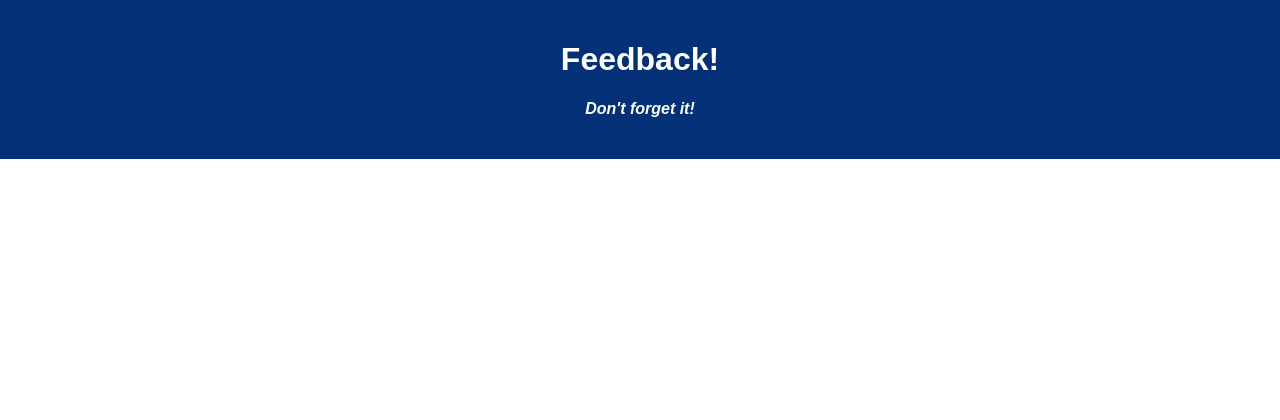
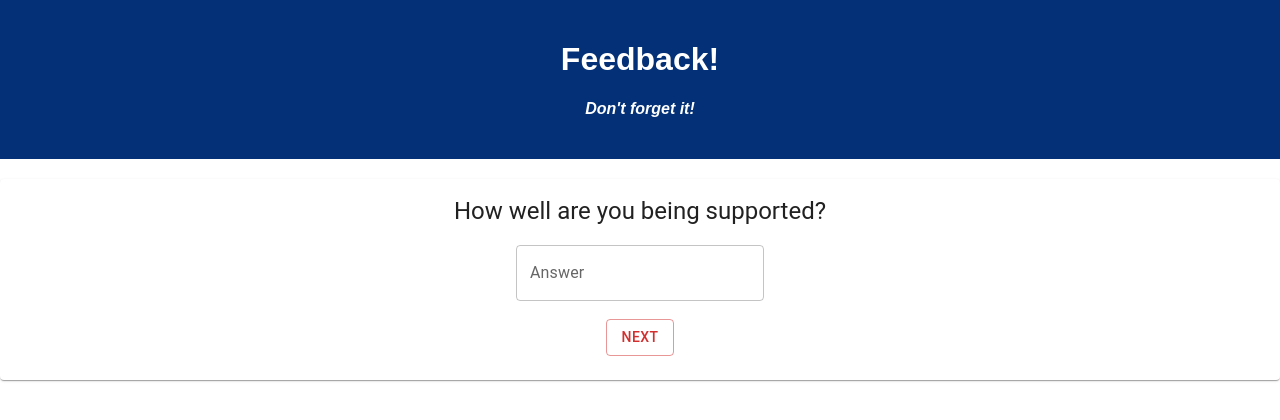
Before and after one commit to mtorres913/weekend-redux-feedback-loop, a React (Create React App) app: page /#/page-3 in a window 1280 px wide. Before the commit this address led to /#/page-5. Shown: the top 420 px of the page. Built offline with nearby package versions, Linux system fonts and the light colour scheme.

Commit message:
completed componnets pageone through page four, added reducers to show for review and submission on pageFive component

```diff
--- a/src/components/Pages/PageFive.jsx
+++ b/src/components/Pages/PageFive.jsx
@@ -1,8 +1,68 @@
+import Button from '@mui/material/Button';
+import Card from '@mui/material/Card';
+import CardActions from '@mui/material/CardActions';
+import CardContent from '@mui/material/CardContent';
+import { Typography, TextField } from '@mui/material';
+import Grid from '@mui/material/Grid';
+import React from 'react';
+import { useDispatch, useSelector } from 'react-redux';
+import { useHistory } from 'react-router-dom';
 
-function PageOne(){
+
+function PageFive(){
+    const history = useHistory();
+    const dispatch = useDispatch();
+
+    const comments = useSelector(store => store.comments)
+    const feeling = useSelector(store => store.feeling)
+    const understanding = useSelector(store => store.understanding)
+    const support = useSelector(store => store.support)
+
+
+
+    const nextPage = () => {
+    return history.push('/page-5')
+    }
+
     return (
-        <>
-        </>
+        <Grid item xs={12} md={4}>
+            <Card sx={{ minWidth: 275 }} >
+                <CardContent>
+                    <Typography
+                        variant="h5"
+                    >
+                      Review your Feedback
+                    </Typography>
+                    < br />
+                    <Typography
+                        variant="h6"
+                    >
+                        Feeling: {feeling}
+                    </Typography>
+                    <Typography
+                        variant="h6"
+                    >
+                        Understanding: {understanding}
+                    </Typography>
+                    <Typography
+                        variant="h6"
+                    >
+                        Support: {support}
+                    </Typography>
+                    <Typography
+                        variant="h6"
+                    >
+                        Comments: {comments}
+                    </Typography>
+                    < br/>
+                    <Button
+                        variant="outlined"
+                        color="error"
+                        onClick={nextPage}
+                    >Submit</Button>
+                </CardContent>
+            </Card>
+        </Grid>
     )
 }
-export default PageOne;
+export default PageFive;
--- a/src/components/Pages/PageFour.jsx
+++ b/src/components/Pages/PageFour.jsx
@@ -1,8 +1,50 @@
+import Button from '@mui/material/Button';
+import Card from '@mui/material/Card';
+import CardActions from '@mui/material/CardActions';
+import CardContent from '@mui/material/CardContent';
+import { Typography, TextField } from '@mui/material';
+import Grid from '@mui/material/Grid';
+import React from 'react';
+import { useDispatch, useSelector } from 'react-redux';
+import { useHistory } from 'react-router-dom';
 
-function PageOne(){
+
+function PageFour(){
+    const history = useHistory();
+    const dispatch = useDispatch();
+
+    const comments = useSelector(store => store.comments)
+
+    const handleChange = (event) => {
+        const action = { type: 'SET_COMMENTS', payload: event.target.value };
+        dispatch(action);
+    }
+
+    const nextPage = () => {
+    return history.push('/page-5')
+    }
+
     return (
-        <>
-        </>
+        <Grid item xs={12} md={4}>
+            <Card sx={{ minWidth: 275 }} >
+                <CardContent>
+                    <Typography
+                        variant="h5"
+                    >
+                       Any comments you want to leave?
+                    </Typography>
+                    < br />
+                    <TextField id="outlined-basic" label="Answer" onChange={handleChange} variant="outlined" />
+                    < br />
+                    < br/>
+                    <Button
+                        variant="outlined"
+                        color="error"
+                        onClick={nextPage}
+                    >Next</Button>
+                </CardContent>
+            </Card>
+        </Grid>
     )
 }
-export default PageOne;
+export default PageFour;
--- a/src/components/Pages/PageOne.jsx
+++ b/src/components/Pages/PageOne.jsx
@@ -5,16 +5,27 @@ import CardContent from '@mui/material/CardContent';
 import { Typography, TextField } from '@mui/material';
 import Grid from '@mui/material/Grid';
 import React from 'react';
-import { green } from '@mui/material/colors'
-import { useDispatch } from 'react-redux';
+import { useDispatch, useSelector } from 'react-redux';
+import { useHistory } from 'react-router-dom';
 
-function PageOne(){
+function PageOne() {
+    const history = useHistory();
+    const dispatch = useDispatch();
+
+    const feeling = useSelector(store => store.feeling)
 
     const handleChange = (event) => {
-        const action = { type: 'SET_PERSON_NAME', payload: event.target.value };
+        const action = { type: 'SET_FEELING', payload: event.target.value };
         dispatch(action);
     }
 
+    const nextPage = () => {
+        if (feeling.length > 0) {
+            history.push('/page-2');
+        } else {
+            alert('Please submit a response.');
+        }
+    }
     return (
         <Grid item xs={12} md={4}>
             <Card sx={{ minWidth: 275 }} >
@@ -24,15 +35,16 @@ function PageOne(){
                     >
                         How are you feeling today?
                     </Typography>
+                    < br />
+                    <TextField id="outlined-basic" label="Answer" onChange={handleChange} variant="outlined" />
+                    < br />
                     < br/>
-                <TextField id="outlined-basic" label="Answer" onChange={handleChange} variant="outlined" />
-            </CardContent>
-            <CardActions>
                     <Button
                         variant="outlined"
-                    color= "error"
+                        color="error"
+                        onClick={nextPage}
                     >Next</Button>
-            </CardActions>
+                </CardContent>
             </Card>
         </Grid>
     )
--- a/src/components/Pages/PageThree.jsx
+++ b/src/components/Pages/PageThree.jsx
@@ -1,8 +1,53 @@
+import Button from '@mui/material/Button';
+import Card from '@mui/material/Card';
+import CardActions from '@mui/material/CardActions';
+import CardContent from '@mui/material/CardContent';
+import { Typography, TextField } from '@mui/material';
+import Grid from '@mui/material/Grid';
+import React from 'react';
+import { useDispatch, useSelector } from 'react-redux';
+import { useHistory } from 'react-router-dom';
 
-function PageOne(){
+
+function PageThree(){
+    const history = useHistory();
+    const dispatch = useDispatch();
+
+    const support = useSelector(store => store.support)
+
+    const handleChange = (event) => {
+        const action = { type: 'SET_SUPPORT', payload: event.target.value };
+        dispatch(action);
+    }
+
+    const nextPage = () => {
+        if (support > 0) {
+            history.push('/page-4');
+        } else {
+            alert('Please submit a response.');
+        }
+    }
     return (
-        <>
-        </>
+        <Grid item xs={12} md={4}>
+            <Card sx={{ minWidth: 275 }} >
+                <CardContent>
+                    <Typography
+                        variant="h5"
+                    >
+                        How well are you being supported?
+                    </Typography>
+                    < br />
+                    <TextField id="outlined-basic" label="Answer" onChange={handleChange} variant="outlined" />
+                    < br />
+                    < br/>
+                    <Button
+                        variant="outlined"
+                        color="error"
+                        onClick={nextPage}
+                    >Next</Button>
+                </CardContent>
+            </Card>
+        </Grid>
     )
 }
-export default PageOne;
+export default PageThree;
--- a/src/components/Pages/PageTwo.jsx
+++ b/src/components/Pages/PageTwo.jsx
@@ -1,8 +1,52 @@
+import Button from '@mui/material/Button';
+import Card from '@mui/material/Card';
+import CardActions from '@mui/material/CardActions';
+import CardContent from '@mui/material/CardContent';
+import { Typography, TextField } from '@mui/material';
+import Grid from '@mui/material/Grid';
+import React from 'react';
+import { useDispatch, useSelector } from 'react-redux';
+import { useHistory } from 'react-router-dom';
 
-function PageOne(){
+function PageTwo(){
+    const history = useHistory();
+    const dispatch = useDispatch();
+
+    const understanding = useSelector(store => store.understanding)
+
+    const handleChange = (event) => {
+        const action = { type: 'SET_UNDERSTANDING', payload: event.target.value };
+        dispatch(action);
+    }
+
+    const nextPage = () => {
+        if (understanding > 0) {
+            history.push('/page-3');
+        } else {
+            alert('Please submit a response.');
+        }
+    }
     return (
-        <>
-        </>
+        <Grid item xs={12} md={4}>
+            <Card sx={{ minWidth: 275 }} >
+                <CardContent>
+                    <Typography
+                        variant="h5"
+                    >
+                        How well are you understanding the content?
+                    </Typography>
+                    < br />
+                    <TextField id="outlined-basic" label="Answer" onChange={handleChange} variant="outlined" />
+                    < br />
+                    < br/>
+                    <Button
+                        variant="outlined"
+                        color="error"
+                        onClick={nextPage}
+                    >Next</Button>
+                </CardContent>
+            </Card>
+        </Grid>
     )
 }
-export default PageOne;
+export default PageTwo;
--- a/src/index.js
+++ b/src/index.js
@@ -13,14 +13,14 @@ const feeling = (state = '', action) => {
     return state;
 }
 
-const understanding = (state = '', action) => {
+const understanding = (state = 0, action) => {
     if (action.type === 'SET_UNDERSTANDING'){
         return action.payload;
     }
     return state;
 }
 
-const support = (state = '', action) => {
+const support = (state = 0, action) => {
     if (action.type === 'SET_SUPPORT'){
         return action.payload;
     }
```
Lines whose indentation alone changed are shown as unchanged.
